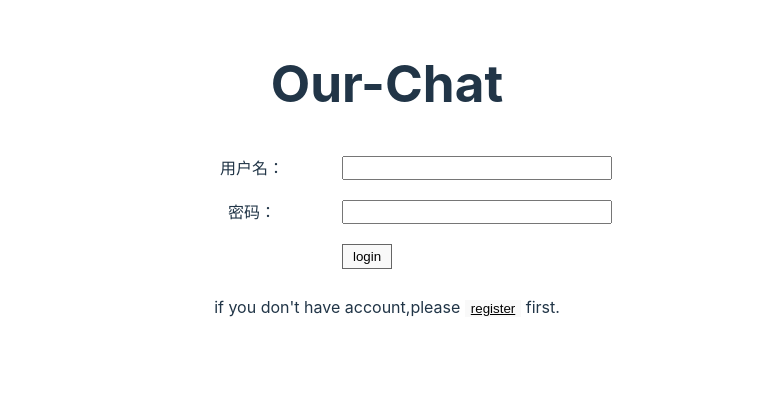
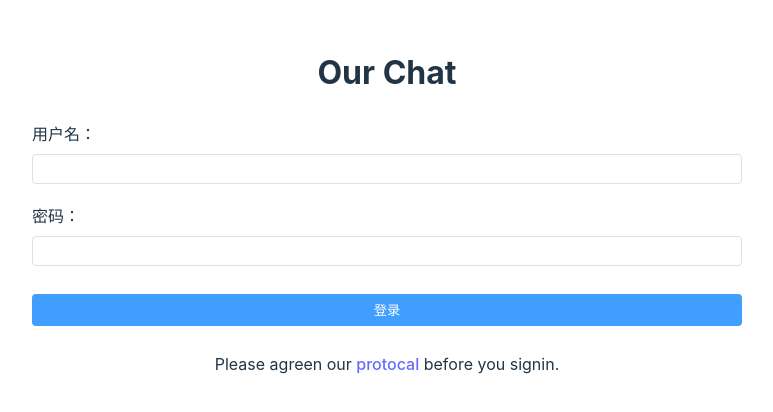
Before and after one commit to CraRospo/our-chat, a Vue app: page / in a window 1280 px wide. Shown: the part 170-582 px from the top of the page, without its empty margins (253-1026 px from the left). Built offline with nearby package versions, Linux system fonts and the light colour scheme; no server answers.

Commit message:
style: 修改登录页的样式

```diff
--- a/index.html
+++ b/index.html
@@ -4,7 +4,7 @@
     <meta charset="UTF-8" />
     <link rel="icon" type="image/svg+xml" href="/vite.svg" />
     <meta name="viewport" content="width=device-width, initial-scale=1.0" />
-    <title>Vite + Vue</title>
+    <title>OurChat</title>
   </head>
   <body>
     <div id="app"></div>
--- a/src/style.css
+++ b/src/style.css
@@ -42,7 +42,7 @@ body {
 }
 
 h1 {
-  font-size: 3.2em;
+  font-size: 2.0em;
   line-height: 1.1;
 }
 button {
@@ -50,13 +50,12 @@ button {
   border: 0;
 }
 
-input[type='text']:focus{
-  outline: 1px solid #ccc;
+input:focus{
+  outline: 0;
 }
-input[type='text']:focus-visible {
-  outline: 1px solid #999;
+input:focus-visible {
+  outline: 0;
 }
-
 .card {
   padding: 2em;
 }
--- a/src/views/ChatMain.vue
+++ b/src/views/ChatMain.vue
@@ -50,7 +50,10 @@ const description = ref('')
       ref="screen"
       class="msg-screen"
     >
-      <div ref="wrapper">
+      <div
+        class="msg-wrapper"
+        ref="wrapper"
+      >
         <ChatMsg
           v-for="context in list"
           :msg="context.msg"
@@ -92,17 +95,18 @@ const description = ref('')
   box-sizing: border-box;
   width: 100%;
   height: calc(100vh - 45px);
-  border: 1px solid #ccc;
   overflow: auto;
 }
 .operation {
+  position: fixed;
+  bottom: 0;
+  left: 0;
   box-sizing: border-box;
   width: 100%;
   padding: 6px 10px;
   display: flex;
   align-items: center;
-  border: 1px solid #ccc;
-  border-top: 0;
+  border-top: 1px solid #ccc;
 }
 .operation .msg-input {
   flex: auto;
--- /dev/null
+++ b/src/views/PrivateProtocal.vue
@@ -0,0 +1,3 @@
+<template>
+  protocal
+</template>
--- a/src/views/UserLogin.vue
+++ b/src/views/UserLogin.vue
@@ -1,5 +1,7 @@
 <script setup>
 import { reactive } from 'vue';
+import { useRouter } from 'vue-router'
+const router = useRouter()
 
 const userInfo = reactive({
   username: '',
@@ -7,31 +9,27 @@ const userInfo = reactive({
 })
 
 const onLogin = async () => {
-  const res = await fetch('/api/login')
-  const response = res.json()
+  const res = await fetch('/api/login',
+    {
+      method: 'POST',
+      headers: {
+        'Content-Type': 'application/json'
+      },
+      body: JSON.stringify(userInfo)
+    }
+  )
+  const response = await res.json()
+  console.log(response)
   if (response.code === 0) {
-    this.$router.push({ name: 'ChatMain' })
+    router.push({ name: 'ChatMain' })
   }
 }
 
-const onRegister = async () => {
-  console.log(JSON.stringify(userInfo))
-  const res = await fetch(
-    '/api/register',
-    {
-      method: 'POST',
-      body: JSON.stringify(userInfo)
-    }
-  )
-  console.log(res)
-  const response = res.json()
-  console.log(response)
-}
 </script>
 
 <template>
   <div class="login-form">
-    <h1>Our-Chat</h1>
+    <h1>Our Chat</h1>
     <div class="form-item">
       <label
         class="form-item-name"
@@ -65,14 +63,14 @@ const onRegister = async () => {
     <div class="form-item">
       <label class="form-item-name"></label>
       <button
-        class="login-btn"
+        class="login-btn "
         @click="onLogin"
       >
-        login
+        登录
       </button>
     </div>
 
-    <p class="register-tips">if you don't have account,please <button class="register-btn" @click="onRegister">register</button> first.</p>
+    <p class="register-tips">Please agreen our <router-link :to="{ 'name': 'PrivateProtocal' }">protocal</router-link> before you signin. </p>
   </div>
 </template>
 
@@ -83,26 +81,34 @@ const onRegister = async () => {
   width: 100%;
 }
 .form-item {
-  display: flex;
-  padding: 10px 20%;
+  padding: 10px 20px;
 }
 .form-item-name {
-  flex: none;
-  width: 40%;
-  /* text-align: right; */
+  display: block;
+  text-align: left;
+  margin-bottom: 8px;
 }
 .form-item-input {
-  flex: auto;
+  box-sizing: border-box;
   width: 100%;
+  padding: 0 6px;
+  height: 30px;
+  border: 1px solid #dcdfe6;
+  border-radius: 4px;
+}
+.form-item-input:focus {
+  border-color: #409eff;
 }
 .login-btn {
+  box-sizing: border-box;
+  width: 100%;
+  height: 32px;
   padding: 4px 10px;
-  border: 1px solid #666;
+  background-color: #409eff;
+  border-radius: 4px;
+  color: #fff;
 }
 .register-tips {
   text-align: center;
 }
-.register-btn {
-  text-decoration: underline;
-}
 </style>
--- a/vite.config.js
+++ b/vite.config.js
@@ -13,9 +13,9 @@ export default defineConfig({
   server: {
     proxy: {
       '/api': {
-        target: 'http://124.220.25.83',
+        target: 'http://localhost:8020',
         changeOrigin: true,
-        rewrite: (path) => path.replace(/^\/api/, '')
+        // rewrite: (path) => path.replace(/^\/api/, '')
       }
     }
   }
```
Also changed, not shown: src/router/index.js (+6 -2 lines), src/views/ContactList.vue (added).
